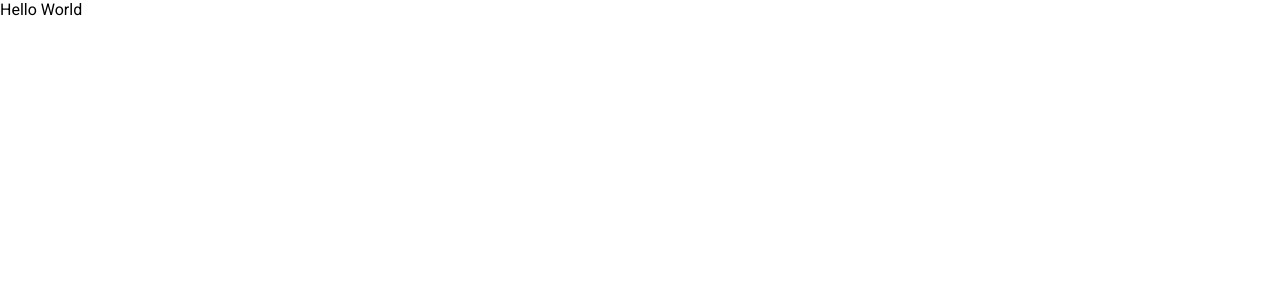
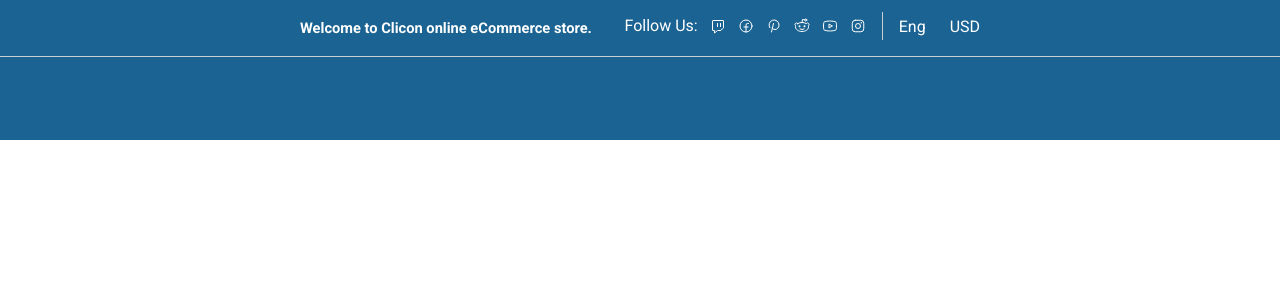
Before and after one commit to yabaernesto/frontendEcommerce, a React (Vite) app: page / in a window 1280 px wide. Shown: the top 300 px of the page. Built offline with nearby package versions, Linux system fonts and the light colour scheme.

Commit message:
organizando os componentes

```diff
--- a/package.json
+++ b/package.json
@@ -11,6 +11,7 @@
   },
   "dependencies": {
     "@types/styled-components": "^5.1.34",
+    "phosphor-react": "^1.4.1",
     "react": "^18.3.1",
     "react-dom": "^18.3.1",
     "react-router-dom": "^6.25.1",
--- a/src/components/Header/index.tsx
+++ b/src/components/Header/index.tsx
@@ -1,7 +1,70 @@
+import {
+  FacebookLogo,
+  InstagramLogo,
+  PinterestLogo,
+  RedditLogo,
+  TwitchLogo,
+  YoutubeLogo
+} from "phosphor-react";
+
+import {
+  ButtonIdioma,
+  ButtonMoeda,
+  ContainerHeaderRight,
+  ContentRight,
+  ContentTop,
+  DivisorContainer,
+  HeaderContainer,
+  IconsHeader,
+  SeparatorIcon
+} from "./styles";
+
+import { ContainerBody } from "../../styles/global";
+
 export function Header() {
   return (
-    <div>
-      Hello World
-    </div>
+    <HeaderContainer>
+      <ContainerBody>
+        <ContentTop>
+          <h6>Welcome to Clicon online eCommerce store.</h6>
+          <ContainerHeaderRight>
+            <IconsHeader>
+              <span>Follow Us:</span>
+              <a href="#">
+                <TwitchLogo size={16} />
+              </a>
+              <a href="#">
+                <FacebookLogo size={16} />
+              </a>
+              <a href="#">
+                <PinterestLogo size={16} />
+              </a>
+              <a href="#">
+                <RedditLogo size={16} />
+              </a>
+              <a href="#">
+                <YoutubeLogo size={16} />
+              </a>
+              <a href="#">
+                <InstagramLogo size={16} />
+              </a>
+            </IconsHeader>
+
+            <SeparatorIcon />
+
+            <ContentRight>
+              <ButtonIdioma>
+                Eng
+              </ButtonIdioma>
+
+              <ButtonMoeda>
+                USD
+              </ButtonMoeda>
+            </ContentRight>
+          </ContainerHeaderRight>
+        </ContentTop>
+      </ContainerBody>
+      <DivisorContainer />
+    </HeaderContainer>
   );
 }
--- a/src/components/Header/styles.ts
+++ b/src/components/Header/styles.ts
@@ -0,0 +1,74 @@
+import styled from "styled-components";
+
+export const HeaderContainer = styled.div`
+  background: ${(props) => props.theme['secondary-700']};
+  color: ${(props) => props.theme['gray-00']};
+  height: 8.75rem;
+`;
+
+export const ContentTop = styled.div`
+  display: flex;
+  justify-content: space-between;
+  align-items: center;
+
+  & h6 {
+    margin-top: 1rem;
+    font-size: 11pt;
+  }
+`;
+
+export const ContainerHeaderRight = styled.div`
+  margin-top: .75rem;
+  display: flex;
+  align-items: center;
+`;
+
+export const DivisorContainer = styled.div`
+  border-bottom: 1px solid ${(props) => props.theme['gray-200']};
+  margin-top: 1rem;
+`;
+
+export const IconsHeader = styled.div`
+  display: flex;
+  align-items: center;
+  justify-content: center;
+  gap: .75rem;
+
+  span {
+    size: 14px;
+  }
+
+  a {
+    margin-top: .30rem;
+    color: ${(props) => props.theme['gray-00']};
+  }
+`;
+
+export const SeparatorIcon = styled.div`
+  width: 1px;
+  margin: 0 1rem;
+  height: 1.75rem;
+
+  color: red;
+  background: ${(props) => props.theme['gray-200']};
+`;
+
+export const ContentRight = styled.div`
+  display: flex;
+  gap: 1.5rem;
+`;
+
+export const Button = styled.button`
+  background: transparent;
+  color: white;
+  border: none;
+  cursor: pointer;
+`;
+
+export const ButtonIdioma = styled(Button)`
+
+`;
+
+export const ButtonMoeda = styled(Button)`
+
+`;
--- a/src/styles/global.ts
+++ b/src/styles/global.ts
@@ -1,4 +1,4 @@
-import { createGlobalStyle } from 'styled-components';
+import styled, { createGlobalStyle } from 'styled-components';
 
 export const GlobalStyle = createGlobalStyle`
   * {
@@ -21,3 +21,7 @@ export const GlobalStyle = createGlobalStyle`
     font-size: 1rem;
   }
 `;
+
+export const ContainerBody = styled.div`
+  margin: 0 18.75rem;
+`;
```
Also changed, not shown: 1 other file (tests, documents, lock files or other folders).
